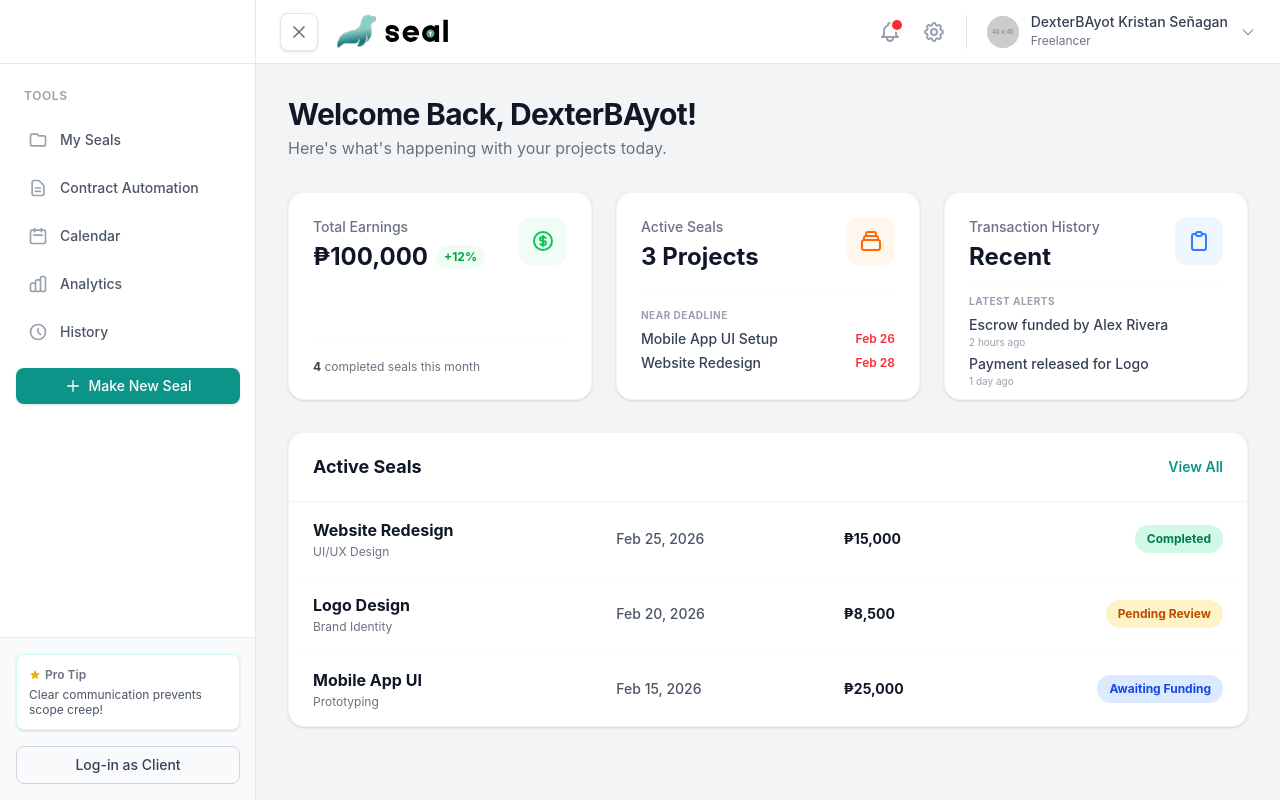
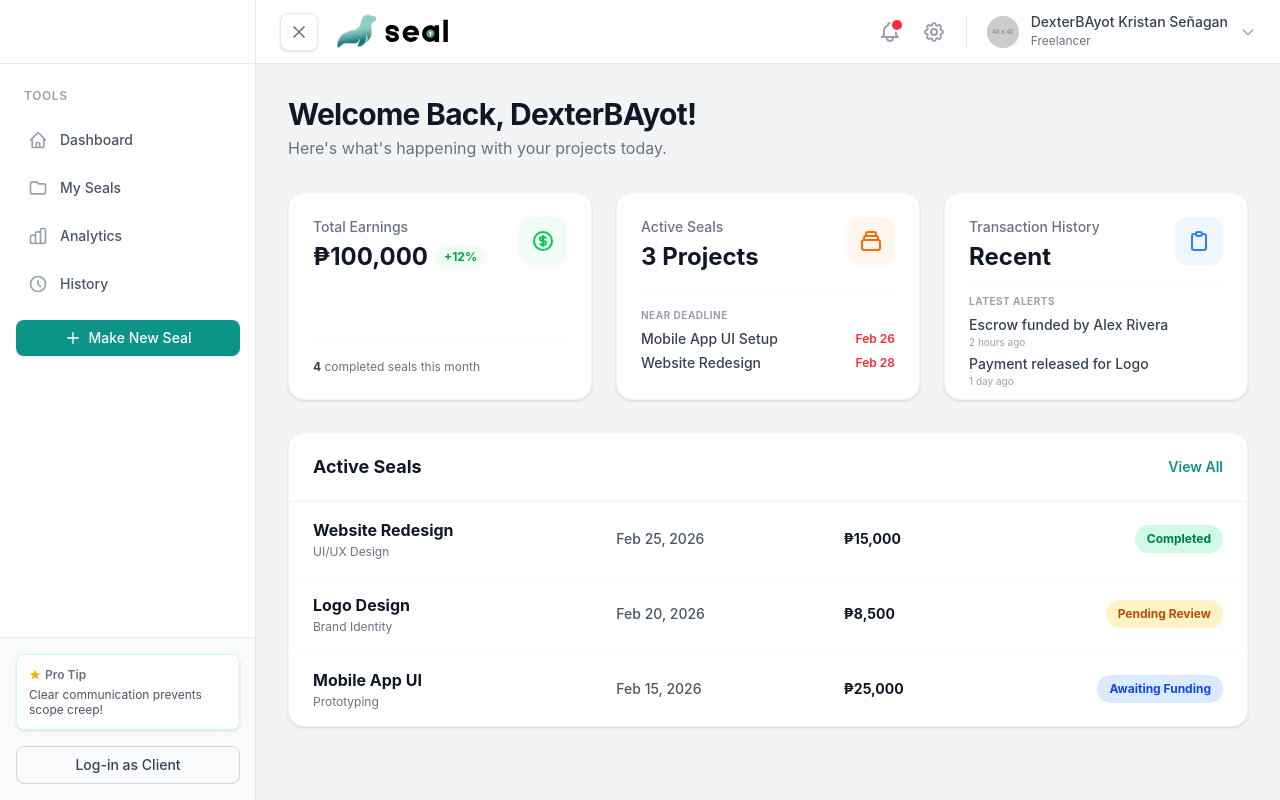
Before and after one commit to Georgebruh/Project_Seal, a Vue app: page /freelancer in a window 1280 px wide. Built offline with nearby package versions, Linux system fonts and the light colour scheme; the HTML template or start-up script is replaced by a standard one.

Commit message:
feat: implement client dashboard and dynamic sidebar routing

```diff
--- a/src/layouts/DashboardLayout.vue
+++ b/src/layouts/DashboardLayout.vue
@@ -1,28 +1,40 @@
 <script setup lang="ts">
 import { ref, computed } from 'vue'
-import { RouterView, RouterLink } from 'vue-router'
+import { RouterView, RouterLink, useRouter } from 'vue-router'
 import { useAuthStore } from '@/stores/auth'
 
 const authStore = useAuthStore()
+const router = useRouter()
 const isSidebarCollapsed = ref(false)
 
+// Dynamic navigation links completely tailored to the active role
 const navigation = computed(() => {
   if (authStore.activeRole === 'freelancer') {
     return [
+      { name: 'Dashboard', href: '/freelancer', icon: 'M3 12l2-2m0 0l7-7 7 7M5 10v10a1 1 0 001 1h3m10-11l2 2m-2-2v10a1 1 0 01-1 1h-3m-6 0a1 1 0 001-1v-4a1 1 0 011-1h2a1 1 0 011 1v4a1 1 0 001 1m-6 0h6' },
       { name: 'My Seals', href: '#', icon: 'M3 7v10a2 2 0 002 2h14a2 2 0 002-2V9a2 2 0 00-2-2h-6l-2-2H5a2 2 0 00-2 2z' },
-      { name: 'Contract Automation', href: '#', icon: 'M9 12h6m-6 4h6m2 5H7a2 2 0 01-2-2V5a2 2 0 012-2h5.586a1 1 0 01.707.293l5.414 5.414a1 1 0 01.293.707V19a2 2 0 01-2 2z' },
-      { name: 'Calendar', href: '#', icon: 'M8 7V3m8 4V3m-9 8h10M5 21h14a2 2 0 002-2V7a2 2 0 00-2-2H5a2 2 0 00-2 2v12a2 2 0 002 2z' },
       { name: 'Analytics', href: '#', icon: 'M9 19v-6a2 2 0 00-2-2H5a2 2 0 00-2 2v6a2 2 0 002 2h2a2 2 0 002-2zm0 0V9a2 2 0 012-2h2a2 2 0 012 2v10m-6 0a2 2 0 002 2h2a2 2 0 002-2m0 0V5a2 2 0 012-2h2a2 2 0 012 2v14a2 2 0 01-2 2h-2a2 2 0 01-2-2z' },
       { name: 'History', href: '#', icon: 'M12 8v4l3 3m6-3a9 9 0 11-18 0 9 9 0 0118 0z' },
     ]
   } else {
+    // Client-specific tools
     return [
-      { name: 'My Seals', href: '#', icon: 'M3 7v10a2 2 0 002 2h14a2 2 0 002-2V9a2 2 0 00-2-2h-6l-2-2H5a2 2 0 00-2 2z' },
-      { name: 'Calendar', href: '#', icon: 'M8 7V3m8 4V3m-9 8h10M5 21h14a2 2 0 002-2V7a2 2 0 00-2-2H5a2 2 0 00-2 2v12a2 2 0 002 2z' },
-      { name: 'History', href: '#', icon: 'M12 8v4l3 3m6-3a9 9 0 11-18 0 9 9 0 0118 0z' },
+      { name: 'Overview', href: '/client', icon: 'M3 12l2-2m0 0l7-7 7 7M5 10v10a1 1 0 001 1h3m10-11l2 2m-2-2v10a1 1 0 01-1 1h-3m-6 0a1 1 0 001-1v-4a1 1 0 011-1h2a1 1 0 011 1v4a1 1 0 001 1m-6 0h6' },
+      { name: 'Active Hires', href: '#', icon: 'M17 20h5v-2a3 3 0 00-5.356-1.857M17 20H7m10 0v-2c0-.656-.126-1.283-.356-1.857M7 20H2v-2a3 3 0 015.356-1.857M7 20v-2c0-.656.126-1.283.356-1.857m0 0a5.002 5.002 0 019.288 0M15 7a3 3 0 11-6 0 3 3 0 016 0zm6 3a2 2 0 11-4 0 2 2 0 014 0zM7 10a2 2 0 11-4 0 2 2 0 014 0z' },
+      { name: 'Billing & Escrow', href: '#', icon: 'M3 10h18M7 15h1m4 0h1m-7 4h12a3 3 0 003-3V8a3 3 0 00-3-3H6a3 3 0 00-3 3v8a3 3 0 003 3z' },
     ]
   }
 })
+
+// Properly route the user when they toggle their role
+const handleRoleToggle = () => {
+  authStore.toggleRole()
+  if (authStore.activeRole === 'client') {
+    router.push('/client')    //for client dashboard route
+  } else {
+    router.push('/freelancer') //for freelancer dashboard route
+  }
+}
 </script>
 
 <template>
@@ -70,9 +82,9 @@ const navigation = computed(() => {
           </div>
 
           <button
-            @click="authStore.toggleRole"
+           @click="handleRoleToggle"
             class="w-full py-2 px-4 border border-gray-300 text-gray-700 rounded-lg text-sm font-medium hover:bg-gray-100 transition-colors"
-          >
+>
             Log-in as {{ authStore.activeRole === 'freelancer' ? 'Client' : 'Freelancer' }}
           </button>
         </div>
--- /dev/null
+++ b/src/views/ClientDashboard.vue
@@ -0,0 +1,28 @@
+<script setup lang="ts">
+import { useAuthStore } from '@/stores/auth'
+
+const authStore = useAuthStore()
+</script>
+
+<template>
+  <div class="max-w-6xl mx-auto">
+
+    <div class="mb-8">
+      <h2 class="text-3xl font-bold text-gray-900 tracking-tight">
+        Welcome Back, {{ authStore.user.name.split(' ')[0] }}!
+      </h2>
+      <p class="text-gray-500 mt-1">Ryan is Gay.</p>
+    </div>
+
+    <div class="bg-white rounded-2xl border border-gray-100 p-12 shadow-sm text-center">
+      <div class="w-16 h-16 bg-blue-50 text-blue-500 rounded-full flex items-center justify-center mx-auto mb-4">
+        <svg class="w-8 h-8" fill="none" stroke="currentColor" viewBox="0 0 24 24"><path stroke-linecap="round" stroke-linejoin="round" stroke-width="2" d="M19 21V5a2 2 0 00-2-2H7a2 2 0 00-2 2v16m14 0h2m-2 0h-5m-9 0H3m2 0h5M9 7h1m-1 4h1m4-4h1m-1 4h1m-5 10v-5a1 1 0 011-1h2a1 1 0 011 1v5m-4 0h4"></path></svg>
+      </div>
+      <h3 class="text-xl font-bold text-gray-900 mb-2">Client Dashboard</h3>
+      <p class="text-gray-500 max-w-md mx-auto">
+        yesyesyewsyesyesyeseysyesy
+      </p>
+    </div>
+
+  </div>
+</template>
```
